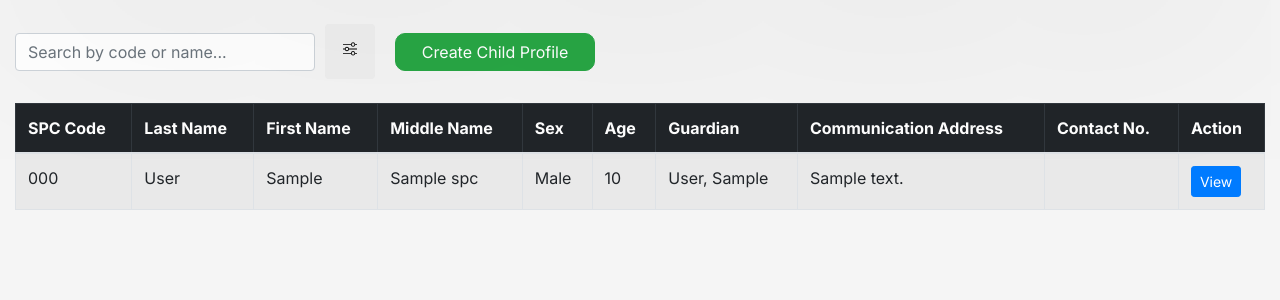
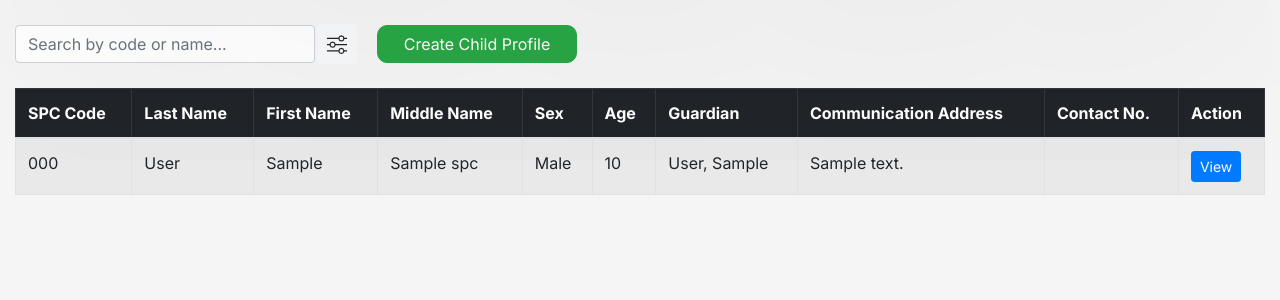
Before and after one commit to ayenla/MSYS42, a Django app: page / in a window 1280 px wide. Shown: the part 96-396 px from the top of the page. Run offline with Django 5.2, Linux system fonts and the light colour scheme; a user stored in the database is signed in; data comes from the database, SQL or seed files in the repository; tables that the repository leaves empty hold one stand-in row (values such as "Sample post"); parts of the project's set-up code (start-up, migrations or seed data) failed here and were passed over; some libraries are stand-ins or nearby versions.

Commit message:
Fixed filter

```diff
--- a/BADproject/msys42app/templates/msys42app/home.html
+++ b/BADproject/msys42app/templates/msys42app/home.html
@@ -16,60 +16,73 @@
         </div>
 
         <!-- SVG Button Trigger -->
-        <button id="filterBtn" type="button" class="btn btn-transparent" style="margin-left: 10px;">
-            <svg xmlns="http://www.w3.org/2000/svg" fill="currentColor" class="bi bi-sliders slider-icon" viewBox="0 0 16 16" width="24" height="24">
+        <button id="filterBtn" type="button" class="btn btn-light d-flex align-items-center justify-content-center p-2" style="width: 40px; height: 40px; margin-left: 2px;">
+            <svg xmlns="http://www.w3.org/2000/svg" fill="currentColor" class="bi bi-sliders" viewBox="0 0 16 16" width="20" height="20">
               <path fill-rule="evenodd" d="M11.5 2a1.5 1.5 0 1 0 0 3 1.5 1.5 0 0 0 0-3M9.05 3a2.5 2.5 0 0 1 4.9 0H16v1h-2.05a2.5 2.5 0 0 1-4.9 0H0V3zM4.5 7a1.5 1.5 0 1 0 0 3 1.5 1.5 0 0 0 0-3M2.05 8a2.5 2.5 0 0 1 4.9 0H16v1H6.95a2.5 2.5 0 0 1-4.9 0H0V8zm9.45 4a1.5 1.5 0 1 0 0 3 1.5 1.5 0 0 0 0-3m-2.45 1a2.5 2.5 0 0 1 4.9 0H16v1h-2.05a2.5 2.5 0 0 1-4.9 0H0v-1z"/>
             </svg>
         </button>
 
 
-        <div id="customModal" class="card shadow-sm p-3 bg-white border rounded d-none position-absolute" style="z-index:1050; width: 300px;">
-            <div class="d-flex justify-content-between mb-2">
-              <h5 class="mb-0">Filter Options</h5>
-              <button type="button" class="close" id="closeModal">&times;</button>
+
+        <div id="customModal" class="card shadow-sm p-3 bg-white rounded-5 d-none position-absolute"
+        style="width: 300px; height: fit-content; font-size: smaller; font-weight: 500;">
+            <!-- Modal Header -->
+            <div class="d-flex justify-content-between align-items-center border-bottom pb-1 mb-1">
+              <h6 class="mb-0">Filter Child Profiles</h6>
+              <button type="button" id="closeModal" aria-label="Close"
+              style="background: transparent; border: none; font-size: 1.2rem; cursor: pointer;">&times;</button>
+
             </div>
+
             <!-- Modal Body -->
             <form id="filterForm">
-              <div class="form-group justify-content-between mb-2">
-                <label>Sex</label>
-                <select class="form-control" name="sex" id="sex">
+              <div class="modal-body p-1">
+                <!-- Sex -->
+                <div class="form-group d-flex align-items-center mb-2">
+                  <label class="me-2 mb-0" style="min-width: 60px;">Sex</label>
+                  <select class="form-control form-control-sm" name="sex" id="sex" style="flex: 1;">
                     <option value="">Any</option>
                     <option value="Male" {% if selected_sex == "Male" %}selected{% endif %}>Male</option>
                     <option value="Female" {% if selected_sex == "Female" %}selected{% endif %}>Female</option>
                   </select>
                 </div>
-              <div class="form-group">
-                <label>Age Range</label>
-                <div class="d-flex gap-2">
-                  <input type="number" name="age_min" class="form-control" placeholder="Min" min="0" value="{{ age_min }}">
-                  <input type="number" name="age_max" class="form-control" placeholder="Max" min="0" value="{{ age_max }}">
+
+                <!-- Age Range -->
+                <div class="form-group d-flex align-items-center mb-2">
+                  <label class="me-2 mb-0 text-end" style="min-width: 90px;">Age Range</label>
+                  <input type="number" name="age_min" class="form-control form-control-sm me-1 mr-2" style="width:75px" placeholder="Min" min="0" value="{{ age_min }}">
+                  <input type="number" name="age_max" class="form-control form-control-sm ml-2" style="width:75px" placeholder="Max" min="0" value="{{ age_max }}">
                 </div>
-              </div>
-              <div class="form-group">
-                <label for="condition">Condition</label>
-                <select class="form-control" name="condition" id="condition">
-                    <option value="">Select Condition</option>
+
+                <!-- Condition -->
+                <div class="form-group d-flex align-items-center mb-2">
+                  <label class="me-2 mb-0" style="min-width: 90px;">Condition</label>
+                  <select class="form-control form-control-sm" name="condition" id="condition" style="flex: 1;">
+                    <option value="">Select</option>
                     {% for val, label in allergies_conditions %}
                       <option value="{{ val }}" {% if val == selected_condition %}selected{% endif %}>{{ label }}</option>
                     {% endfor %}
                   </select>
                 </div>
 
-              <div class="form-group">
-                <label> BMI </label>
-                <div class="d-flex gap-2">
-                  <input type="number" name="bmi_min" class="form-control" placeholder="Min" min="0" value="{{ bmi_min }}">
-                  <input type="number" name="bmi_max" class="form-control" placeholder="Max" min="0" value="{{ bmi_max }}">
+                <!-- BMI -->
+                <div class="form-group d-flex justify-content-between align-items-center mb-1">
+                    <label class="mb-0 text-end" style="min-width: 60px;">BMI</label>
+                    <div class="d-flex">
+                      <input type="number" name="bmi_min" class="form-control form-control-sm me-2 mr-2" style="width:75px;" placeholder="Min" min="0" value="{{ bmi_min }}">
+                      <input type="number" name="bmi_max" class="form-control form-control-sm ml-2" style="width:75px;" placeholder="Max" min="0" value="{{ bmi_max }}">
+                    </div>
                 </div>
             </div>
 
-              <div class="text-right">
-
-                <button type="button" id="clearBtn" class="btn btn-sm btn-outline-danger"> Clear </button>
+              <!-- Modal Footer -->
+              <div class="modal-footer pb-0 pt-2 pr-0 d-flex justify-content-end gap-2" >
+                <a href="{% url 'home' %}" class="btn btn-outline-danger btn-sm">Clear</a>
                 <button type="submit" class="btn btn-sm btn-primary">Apply</button>
               </div>
             </form>
           </div>
+
 
 
         {% if perms.can_create %}
@@ -109,6 +122,16 @@
         border-radius: 10px;
         margin-left: 20px;
     }
+
+    .btn-active {
+        background-color: #d6d6d6 !important; /* Darker shade */
+        border-color: #ccc !important;
+    }
+
+    #filterBtn:hover {
+        cursor: pointer;
+    }
+
 </style>
 
 <div class="container-fluid mt-2">
@@ -219,12 +242,12 @@ filterBtn.addEventListener('click', (e) => {
   const rect = filterBtn.getBoundingClientRect();
 
   // Adjust these to control placement
-  const offsetX = 10; // pixels to the right of button
-  const offsetY = 0;  // vertically aligned
+  const offsetX = -10; // pixels to the right of button
+  const offsetY = -40;  // vertically aligned
 
   // Position the modal right next to the button
-  modal.style.top = `${rect.top + offsetY + window.scrollY}px`;
-  modal.style.left = `${rect.right + offsetX + window.scrollX}px`;
+  modal.style.top = `${rect.top + offsetY}px`;
+  modal.style.left = `${rect.right + offsetX}px`;
 
   modal.classList.toggle('d-none');
 });
@@ -239,20 +262,10 @@ document.addEventListener('click', (e) => {
   }
 });
 
-  document
-    .getElementById('clearBtn')
-    .addEventListener('click', function() {
-      const form = document.getElementById('filterForm');
-
-      // wipe every input/select
-      form.querySelectorAll('input, select').forEach(el => {
-        // for checkboxes/radios you might also want: el.checked = false;
-        el.value = '';
+    document.getElementById('filterBtn').addEventListener('click', function () {
+    this.classList.toggle('btn-active');
   });
 
-      // submit
-      form.submit();
-    });
 
 </script>
 {% endblock %}
```
Lines whose indentation alone changed are shown as unchanged.
